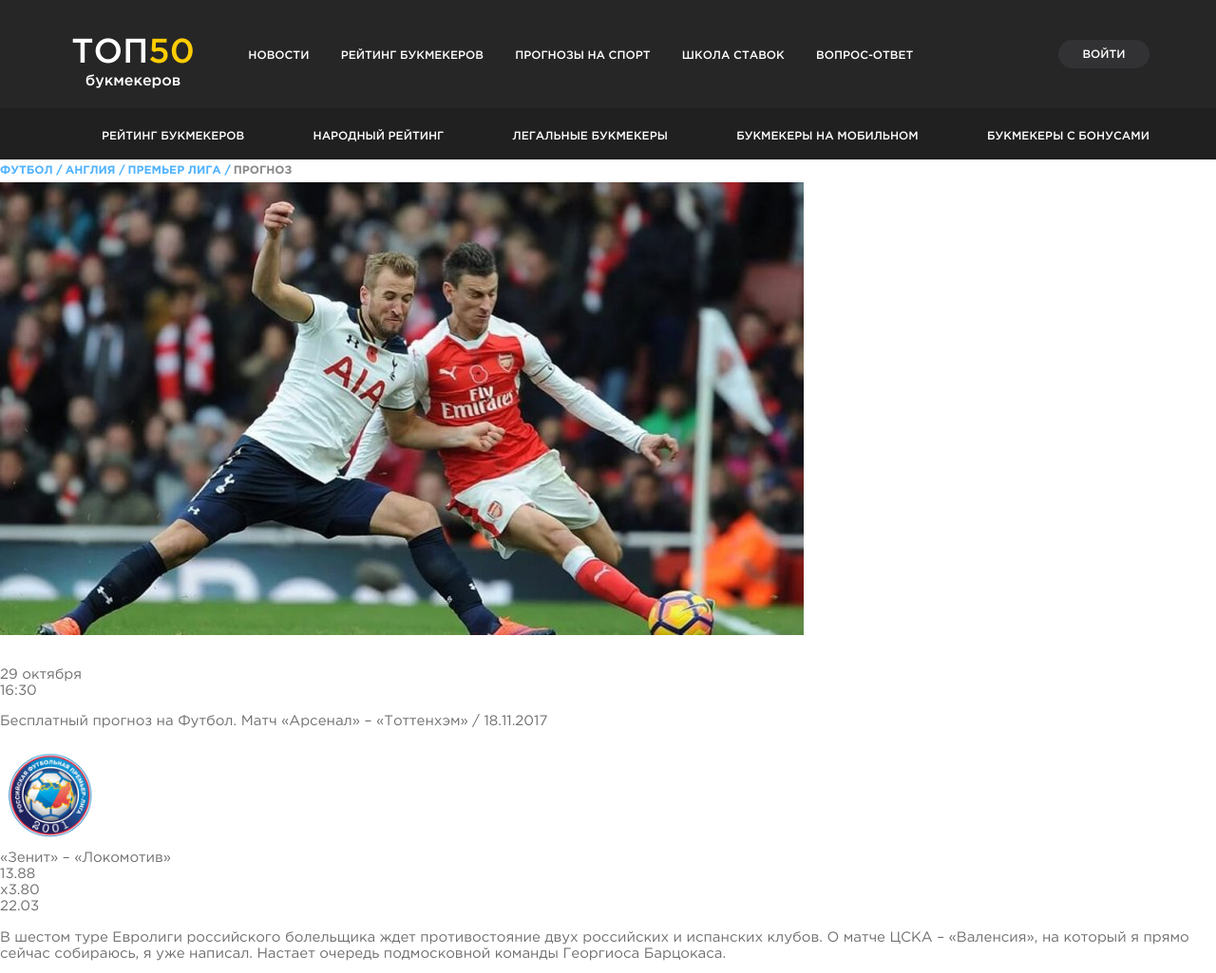
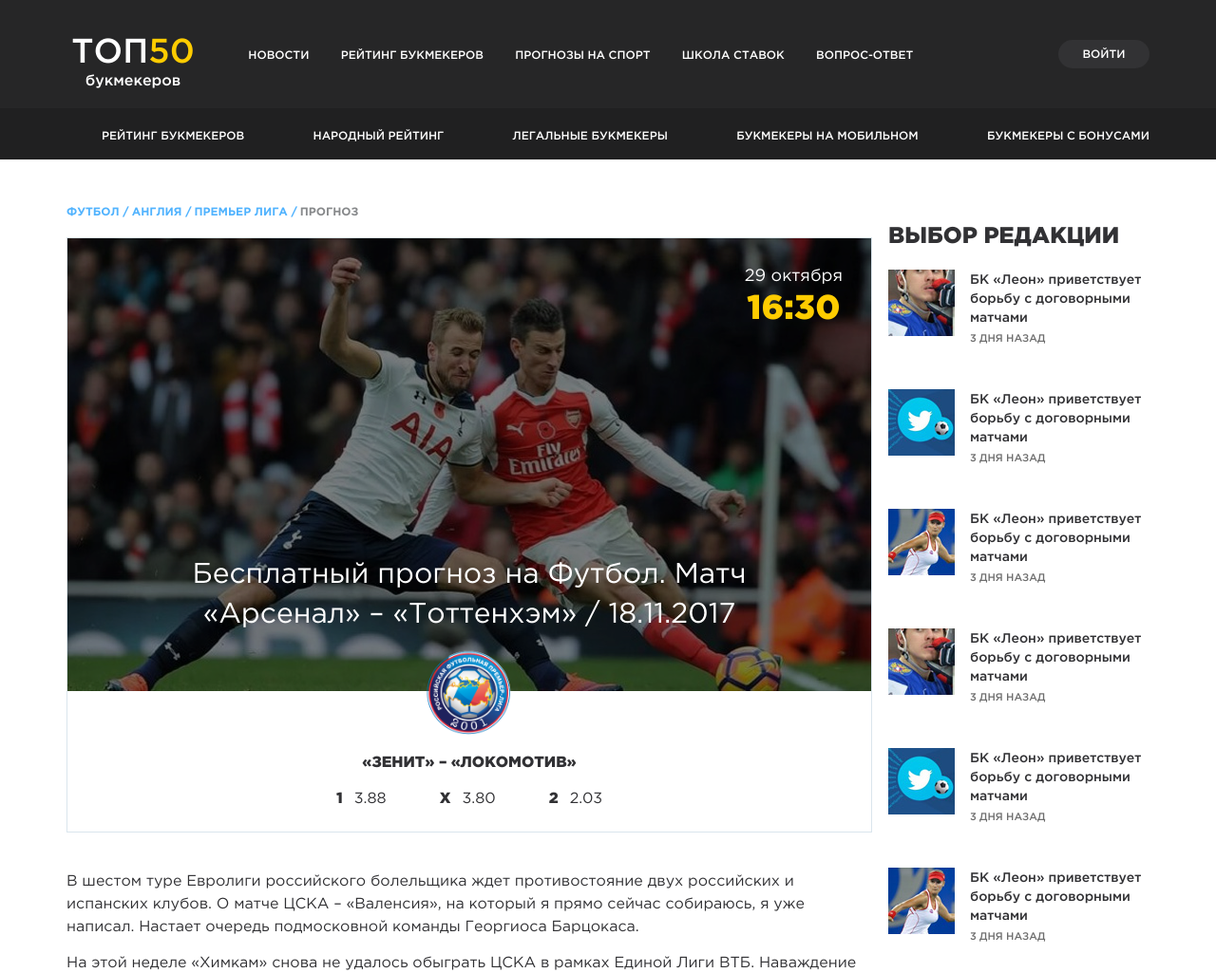
Before and after one commit to isuknovalnik/bets, a website: page source/forecast.html in a window 1280 px wide. Shown: the top 1025 px of the page at 95% size. Drawn offline with nearby package versions, Linux system fonts and the light colour scheme; files that its build step writes are made by us from their sources.

Commit message:
Страница прогноза

```diff
--- a/source/forecast.html
+++ b/source/forecast.html
@@ -48,7 +48,7 @@
     <div class="forecast-page">
       <div class="forecast-page__wrap">
         <div class="forecast-item">
-          <ul class="breadcrumbs">
+          <ul class="breadcrumbs breadcrumbs_forecast">
             <li class="breadcrumbs__item">
               <a class="breadcrumbs__link" href="#">Футбол</a>
             </li>
@@ -63,23 +63,27 @@
             </li>
           </ul>
           <div class="forecast-item__card">
+            <div class="forecast-item__pict-wrap">
               <picture class="forecast-item__pict">
-              <source media="(max-width:700px)" srcset="images/forecast-item-mob.jpg">
-              <source media="(min-width:700px)" srcset="images/forecast-item.jpg">
+                <source media="(max-width:900px)" srcset="images/forecast-item-mob.jpg">
+                <source media="(min-width:900px)" srcset="images/forecast-item.jpg">
                 <img src="images/forecast-item.jpg" class="forecast-item__pict" alt="">
               </picture>
+              <div class="forecast-item__tv-time">
+                <svg width="24" height="24" class="forecast-item__symbol"><use xlink:href="#television"></use></svg>
                 <div class="forecast-item__time-wrap">
-              <svg width="24" height="24" class="forecast-item__symbol"><use xlink:href="#television"></use></svg>
-              <div class="forecasts-item__date">29 октября</div>
-              <div class="forecasts-item__time">16:30</div>
+                  <div class="forecast-item__date">29 октября</div>
+                  <div class="forecast-item__time">16:30</div>
+                </div>
               </div>
               <p class="forecast-item__title">Бесплатный прогноз на Футбол. Матч «Арсенал» – «Тоттенхэм» / 18.11.2017</p>
               <img src="images/forecast-item-logo.png" width="107" height="107" class="forecast-item__logo" alt=""/>
-            <div class="forecasts-item__player">«Зенит» – «Локомотив»</div>
+            </div>
+            <div class="forecast-item__player">«Зенит» – «Локомотив»</div>
             <div class="forecast-item__card-wrap">
-              <div class="forecasts-item__ratio"><span class="forecasts-item__ratio-descr">1</span>3.88</div>
-              <div class="forecasts-item__ratio"><span class="forecasts-item__ratio-descr">x</span>3.80</div>
-              <div class="forecasts-item__ratio"><span class="forecasts-item__ratio-descr">2</span>2.03</div>
+              <div class="forecast-item__ratio"><span class="forecast-item__ratio-descr">1</span>3.88</div>
+              <div class="forecast-item__ratio"><span class="forecast-item__ratio-descr">x</span>3.80</div>
+              <div class="forecast-item__ratio"><span class="forecast-item__ratio-descr">2</span>2.03</div>
             </div>
           </div>
           <div class="forecast-item__details">
@@ -89,7 +93,7 @@
             <p>Перемены дали плоды мгновенно. «Баскония», которая до пятого тура Евролиги еще не знала ни одной победы, выиграла дома у «Панатинаикоса». Мне довелось смотреть тот матч, и не могу возложить всю похвалу за победу на Педро Мартинеса. Баски выиграли за счет своей воли, своего характера, и невероятного спринта Родрига Бобуа за 1,5 секунды до конца матча. А вот уже в следующей игре испанской Лиги АСВ победа над «Уникахой» была добыта в стиле работы Мартинеса по «Валенсии» - много атак с периметра (24 из 62), хороший процент попадания (38%). И это при том, что не пошел бросок у Джейсона Грейнджера и у Мэтта Дженнинга. «Химкам» на периметре надо защищаться максимально агрессивно, не давая свободных бросков «Басконии».</p>
             <p>У «Химок» снова будет провал в «краске», как и в матче против ЦСКА. Томас Робинсом и Мальком Томас не смогут достойно биться против Торнике Шенгелия, Йоханесса Войгтманна и Илиман Диопа. Но игра решится всё равно на периметр – кто больше попадет трехочковых, тот и выиграет матч. Поэтому для </p>
           </div>
-          <div class="share-links">
+          <div class="share-links share-links_forecast">
             <div class="share-links__wrap">
               <div class="share-links__text">Поделиться в соц сетях:</div>
               <a class="share-links__link share-links__link_vk" href="#"><svg width="18" height="11" class="share-links__symbol"><use xlink:href="#vk"></use></svg>vkontakte</a>
--- a/source/styles/blocks/breadcrumbs.scss
+++ b/source/styles/blocks/breadcrumbs.scss
@@ -12,6 +12,20 @@
     width: 100%;
     min-height: 24px;
     margin-left: 0;
+  }
+
+  &_forecast {
+    @media (min-width: $mob) {
+      width: 300px;
+      min-height: 54px;
+      margin-left: calc((100% - 300px)/2);
+    }
+
+    @media (min-width: $w900) {
+      width: 100%;
+      min-height: 24px;
+      margin-left: 0;
+    }
   }
 
   &__item {
--- /dev/null
+++ b/source/styles/blocks/forecast-item.scss
@@ -0,0 +1,206 @@
+.forecast-item {
+  display: block;
+  min-width: 320px;
+  width: 100%;
+  margin: 0 auto;
+
+  @media (min-width: $w900) {
+    margin: 0;
+    width: 545px;
+  }
+
+  @media (min-width: $w1200) {
+    width: 846px;
+  }
+
+  &__card {
+    width: 100%;
+    border-bottom: 1px solid $card-border;
+
+    @media (min-width: $w900) {
+      border: 1px solid $card-border;
+    }
+  }
+
+  &__pict-wrap {
+    position: relative;
+    background-color: $card-pict-back;
+    width: 320px;
+    margin: 0 auto;
+
+    @media (min-width: $w900) {
+      width: 100%;
+      margin: 0;
+    }
+
+  }
+
+  &__pict {
+    display: block;
+    width: 320px;
+    height: 340px;
+    margin: 0 auto;
+    opacity: 0.7;
+
+    @media (min-width: $w900) {
+      width: 100%;
+      max-width: 846px;
+      height: auto;
+    }
+
+    @media (min-width: $w1200) {
+      width: 846px;
+      height: 477px;
+    }
+
+  }
+
+  &__logo {
+    position: absolute;
+    bottom: -54px;
+    left: 50%;
+    transform: translateX(-50%);
+    display: block;
+    width: 107px;
+    height: 107px;
+  }
+
+  &__tv-time {
+    display: flex;
+    justify-content: space-between;
+    align-items: center;
+    position: absolute;
+    top: 24px;
+    right: 10px;
+    width: 148px;
+
+    @media (min-width: $w900) {
+      top: 30px;
+      right: 30px;
+    }
+  }
+
+  &__symbol {
+    fill: $breadcrumbs-color;
+    flex-shrink: 0;
+  }
+
+  &__date {
+    font-size: 18px;
+    font-weight: 400;
+    text-align: center;
+    color: $card-heading-light;
+  }
+
+  &__time {
+    font-size: 36px;
+    font-weight: 900;
+    text-align: center;
+    color: $bets-yellow;
+  }
+
+  &__title {
+    position: absolute;
+    top: 151px;
+    left: 50%;
+    transform: translateX(-50%);
+    width: 300px;
+    margin: 0;
+    padding: 0;
+    max-height: 120px;
+    font-size: 24px;
+    line-height: 30px;
+    font-weight: 400;
+    text-align: center;
+    color: $card-heading-light;
+    overflow: hidden;
+
+    @media (min-width: $w900) {
+      top: 120px;
+      width: 100%;
+      max-height: 126px;
+      font-size: 30px;
+      line-height: 42px;
+    }
+
+    @media (min-width: $w1200) {
+      top: 334px;
+      width: 620px;
+      max-height: 84px;
+      margin: 0 auto;
+    }
+  }
+
+  &__player {
+    margin: 0;
+    padding: 0;
+    margin-top: 65px;
+    margin-bottom: 20px;
+    font-size: 16px;
+    font-weight: 900;
+    text-transform: uppercase;
+    text-align: center;
+    color: $table-text;
+  }
+
+  &__card-wrap {
+    display: flex;
+    justify-content: space-between;
+    margin: 0 auto 20px;
+    width: 236px;
+
+    @media (min-width: $w900) {
+      width: 280px;
+      margin-bottom: 24px;
+    }
+  }
+
+  &__ratio {
+    font-size: 16px;
+    font-weight: 400;
+    color: $table-text;
+  }
+
+  &__ratio-descr {
+    margin-right: 12px;
+    font-size: 16px;
+    font-weight: 900;
+    text-transform: uppercase;
+    color: $table-text;
+  }
+
+  &__details {
+    width: 300px;
+    padding: 0;
+    margin: 10px auto 15px;
+    font-size: 16px;
+    line-height: 24px;
+    font-weight: 400;
+    color: $card-heading;
+
+    @media (min-width: $w900) {
+      width: 100%;
+      margin: 26px 0 44px;
+    }
+
+    & p {
+      padding: 0;
+      margin: 0;
+      padding-top: 14px;
+    }
+
+  }
+
+  & .share-links {
+    margin-bottom: 70px;
+  }
+
+  & .breadcrumbs {
+    margin-bottom: 6px;
+
+    @media (min-width: $w900) {
+      margin-bottom: 14px;
+    }
+  }
+
+}
--- /dev/null
+++ b/source/styles/blocks/forecast-page.scss
@@ -0,0 +1,45 @@
+.forecast-page {
+  display: block;
+  min-width: 320px;
+  width: 100%;
+
+  &__wrap {
+    display: block;
+    width: 100%;
+    margin-top: 20px;
+
+    @media (min-width: $w900) {
+      display: flex;
+      justify-content: space-between;
+      width: 845px;
+      margin: 44px auto 0;
+      max-width: $desktop;
+      min-height: 2000px;
+    }
+
+    @media (min-width: $w1200) {
+      width: $desktop;
+    }
+  }
+
+  &__sidebar {
+    display: none;
+
+    @media (min-width: $w900) {
+      display: block;
+    }
+
+    & .section-heading_small {
+      padding-top: 24px;
+    }
+
+    & .vk-vidget {
+      margin-top: 0;
+    }
+
+    & .advert-narrow {
+      margin-top: 30px;
+    }
+  }
+
+}
--- a/source/styles/blocks/share-links.scss
+++ b/source/styles/blocks/share-links.scss
@@ -27,6 +27,24 @@
     width: 852px;
   }
 
+  &_forecast {
+   @media (min-width: $mob) {
+      display: flex;
+      width: 100%;
+      margin: 0;
+      border: none;
+      border-radius: 0;
+    }
+
+    @media (min-width: $w900) {
+      display: block;
+      width: 545px;
+      margin: 0 auto;
+      border: 1px solid transparent;
+      border-radius: 20px;
+    }
+  }
+
   &__wrap {
     display: flex;
     flex-wrap: wrap;
@@ -43,6 +61,19 @@
     @media (min-width: $w1200) {
       height: 107px;
     }
+  }
+
+  &_forecast &__wrap {
+    @media (min-width: $mob) {
+      width: 320px;
+      height: 110px;
+    }
+
+    @media (min-width: $w900) {
+      height: 141px;
+      width: 100%;
+    }
+
   }
 
   &__text {
--- a/source/styles/style.scss
+++ b/source/styles/style.scss
@@ -87,3 +87,5 @@
 @import 'blocks/bonus-item.scss';
 @import 'blocks/share-links.scss';
 @import 'blocks/breadcrumbs.scss';
+@import 'blocks/forecast-page.scss';
+@import 'blocks/forecast-item.scss';
```
Lines whose indentation alone changed are shown as unchanged.
